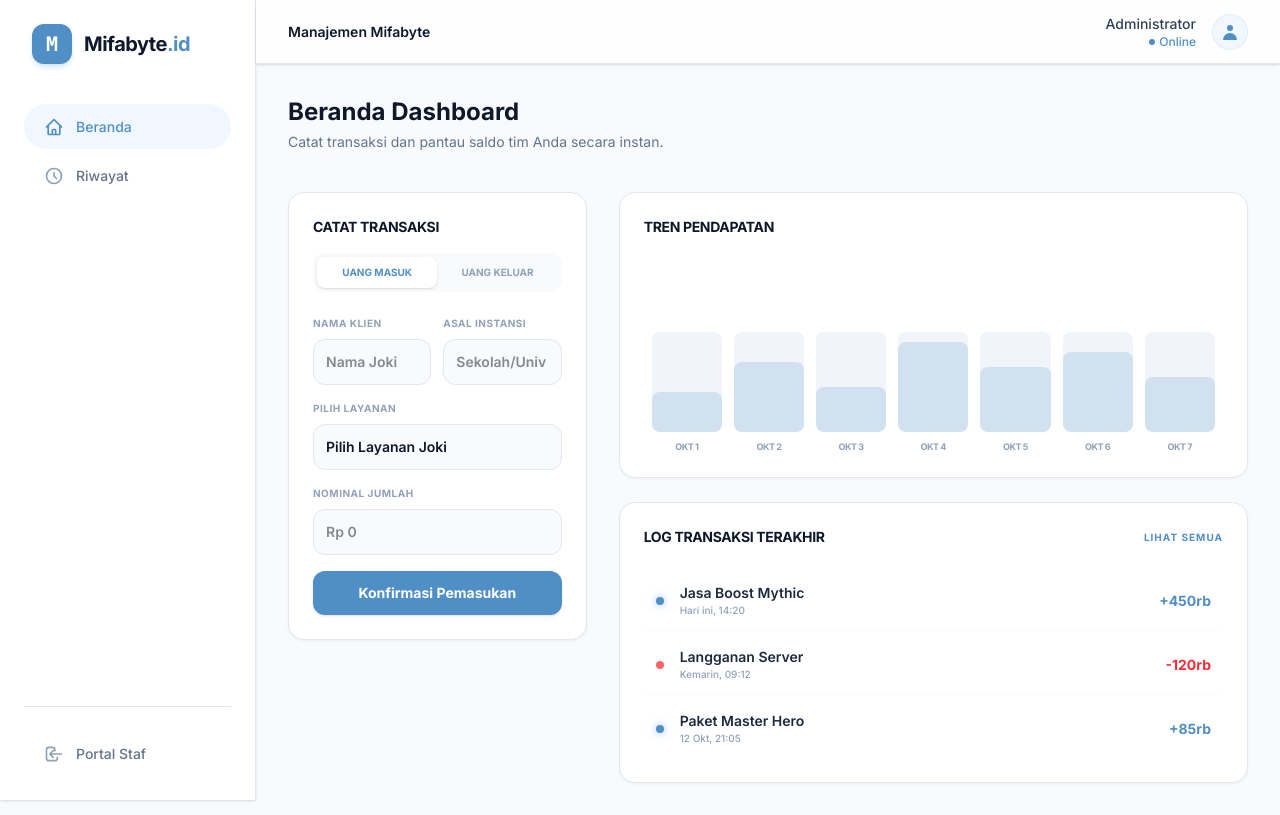
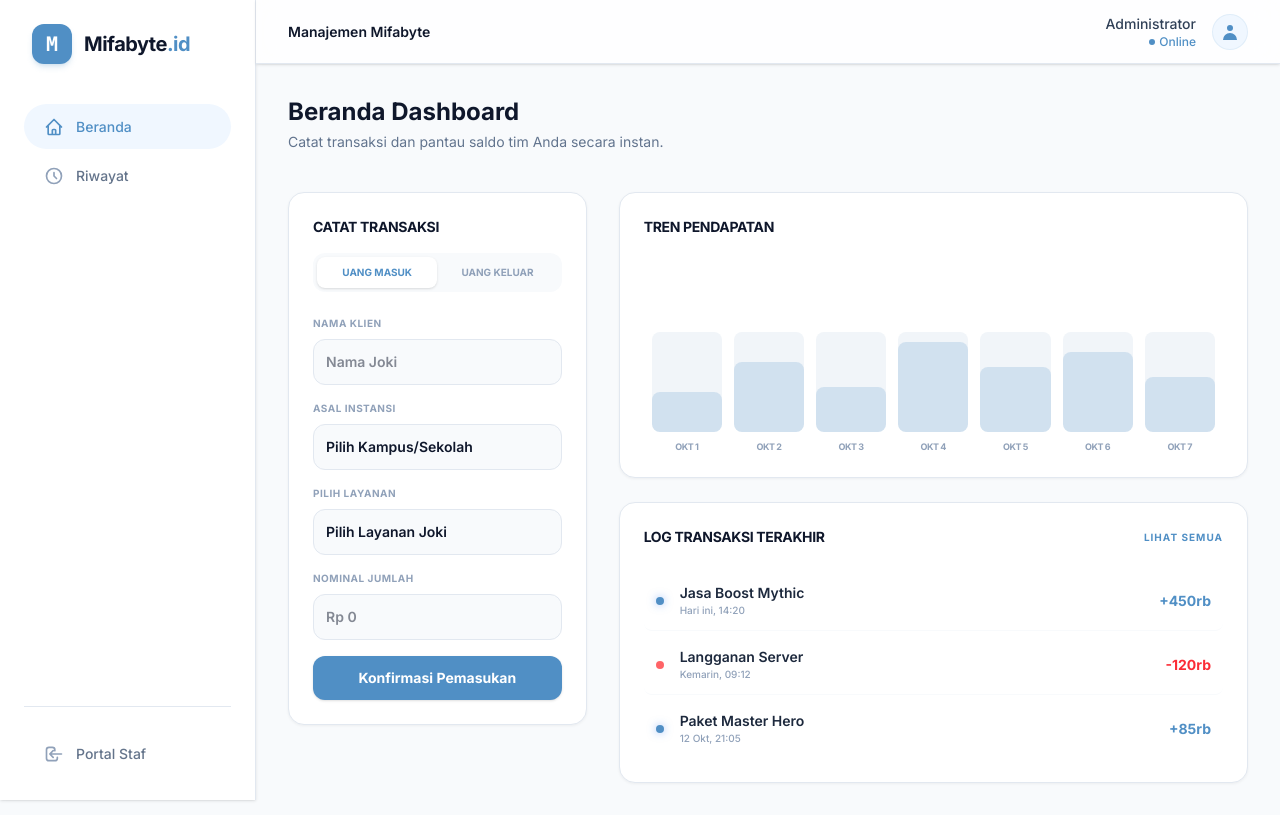
Before and after one commit to MakdumIbrohim/mifabye-finance, a Next.js app: page /dashboard in a window 1280 px wide. Built offline with nearby package versions, Linux system fonts and the light colour scheme.

Commit message:
feat: add university selection dropdown with manual input option to dashboard form

```diff
--- a/app/(dashboard)/dashboard/page.tsx
+++ b/app/(dashboard)/dashboard/page.tsx
@@ -2,12 +2,14 @@
 
 import { useState } from "react";
 import Link from "next/link";
+import { IndonesianUniversities } from "@/constants/universities";
 
 export default function DashboardPage() {
   const [transactionType, setTransactionType] = useState<"in" | "out">("in");
   const [formData, setFormData] = useState({
     namaKlien: "",
     instansi: "",
+    instansiLainnya: "",
     layanan: "",
     jumlah: "",
     catatan: ""
@@ -58,7 +60,6 @@ export default function DashboardPage() {
             <form className="space-y-4">
               {transactionType === "in" ? (
                 <>
-                  <div className="grid grid-cols-2 gap-3">
                   <div>
                     <label className="text-[10px] font-bold text-slate-400 uppercase tracking-wider mb-2 block">Nama Klien</label>
                     <input
@@ -69,16 +70,32 @@ export default function DashboardPage() {
                       onChange={(e) => setFormData({...formData, namaKlien: e.target.value})}
                     />
                   </div>
+                  <div className="space-y-3">
                     <div>
                       <label className="text-[10px] font-bold text-slate-400 uppercase tracking-wider mb-2 block">Asal Instansi</label>
+                      <select
+                        className="w-full bg-slate-50 border border-border-light rounded-xl p-3 text-slate-900 focus:outline-none focus:ring-2 focus:ring-primary/20 transition-all text-sm font-semibold appearance-none cursor-pointer"
+                        value={formData.instansi}
+                        onChange={(e) => setFormData({...formData, instansi: e.target.value})}
+                      >
+                        <option value="" disabled>Pilih Kampus/Sekolah</option>
+                        {IndonesianUniversities.map((uni) => (
+                          <option key={uni} value={uni}>{uni}</option>
+                        ))}
+                      </select>
+                    </div>
+
+                    {formData.instansi === "Lainnya" && (
+                      <div>
                         <input
                           type="text"
-                        placeholder="Sekolah/Univ"
-                        className="w-full bg-slate-50 border border-border-light rounded-xl p-3 text-slate-900 focus:outline-none focus:ring-2 focus:ring-primary/20 transition-all text-sm font-semibold"
-                        value={formData.instansi}
-                        onChange={(e) => setFormData({...formData, instansi: e.target.value})}
+                          placeholder="Ketik Nama Instansi Manual..."
+                          className="w-full bg-slate-50 border border-primary/20 rounded-xl p-3 text-slate-900 focus:outline-none focus:ring-2 focus:ring-primary/20 transition-all text-sm font-semibold"
+                          value={formData.instansiLainnya}
+                          onChange={(e) => setFormData({...formData, instansiLainnya: e.target.value})}
                         />
                       </div>
+                    )}
                   </div>
                   <div>
                     <label className="text-[10px] font-bold text-slate-400 uppercase tracking-wider mb-2 block">Pilih Layanan</label>
--- /dev/null
+++ b/constants/universities.ts
@@ -0,0 +1,22 @@
+export const IndonesianUniversities = [
+  "Universitas Indonesia (UI)",
+  "Institut Teknologi Bandung (ITB)",
+  "Universitas Gadjah Mada (UGM)",
+  "Institut Pertanian Bogor (IPB)",
+  "Universitas Airlangga (Unair)",
+  "Universitas Diponegoro (Undip)",
+  "Institut Teknologi Sepuluh Nopember (ITS)",
+  "Universitas Padjadjaran (Unpad)",
+  "Universitas Brawijaya (UB)",
+  "Universitas Sebelas Maret (UNS)",
+  "Universitas Hasanuddin (Unhas)",
+  "Universitas Sumatera Utara (USU)",
+  "Universitas Telkom",
+  "Universitas Bina Nusantara (Binus)",
+  "Universitas Katolik Indonesia Atma Jaya",
+  "Universitas Pendidikan Indonesia (UPI)",
+  "Universitas Negeri Jakarta (UNJ)",
+  "Universitas Negeri Yogyakarta (UNY)",
+  "Universitas Islam Negeri (UIN) Syarif Hidayatullah",
+  "Lainnya"
+];
```
Lines whose indentation alone changed are shown as unchanged.
